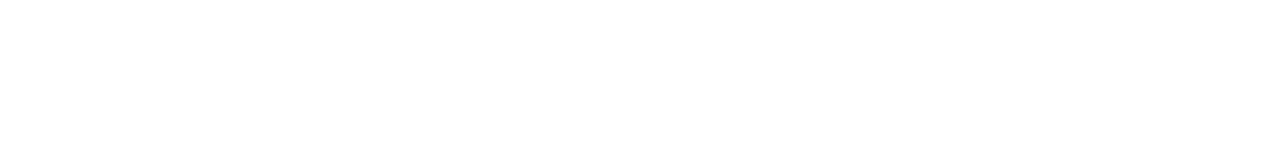
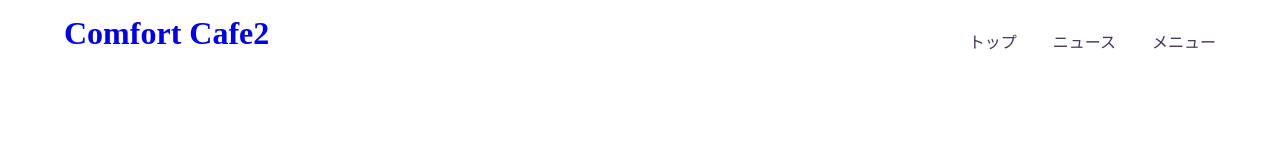
Before and after one commit to knd356/ComfortCafe2, a plain HTML site: page index.html in a window 1280 px wide. Drawn offline with Linux system fonts and the light colour scheme.

Commit message:
[add]ヘッダーの追加

```diff
--- a/index.html
+++ b/index.html
@@ -7,6 +7,19 @@
     <title>ComfortCafe2</title>
 </head>
 <body>
+    <header>
+        <h1 class="heading">
+            <a href="index.html">Comfort Cafe2</a>
+        </h1>
+        <nav>
+            <ul class="main-nav">
+                <li>トップ</li>
+                <li>ニュース</li>
+                <li>メニュー</li>
+            </ul>
+        </nav>
+    </header>
 
+    <footer></footer>
 </body>
 </html>
--- a/style.css
+++ b/style.css
@@ -3,3 +3,34 @@
     padding: 0;
     box-sizing: border-box;
 }
+
+header {
+    width: 90%;
+    padding: 15px 0;
+    margin: 0 auto;
+    display: flex;
+    justify-content: space-between;
+}
+
+footer {
+    width: 100%;
+}
+
+a {
+    text-decoration: none;
+}
+
+.main-nav {
+    display: flex;
+    list-style: none;
+    margin-top: 14px;
+}
+
+.main-nav li {
+    margin-left: 36px;
+    color: #435;
+}
+
+.main-nav li:hover {
+    color: #0ba;
+}
```
